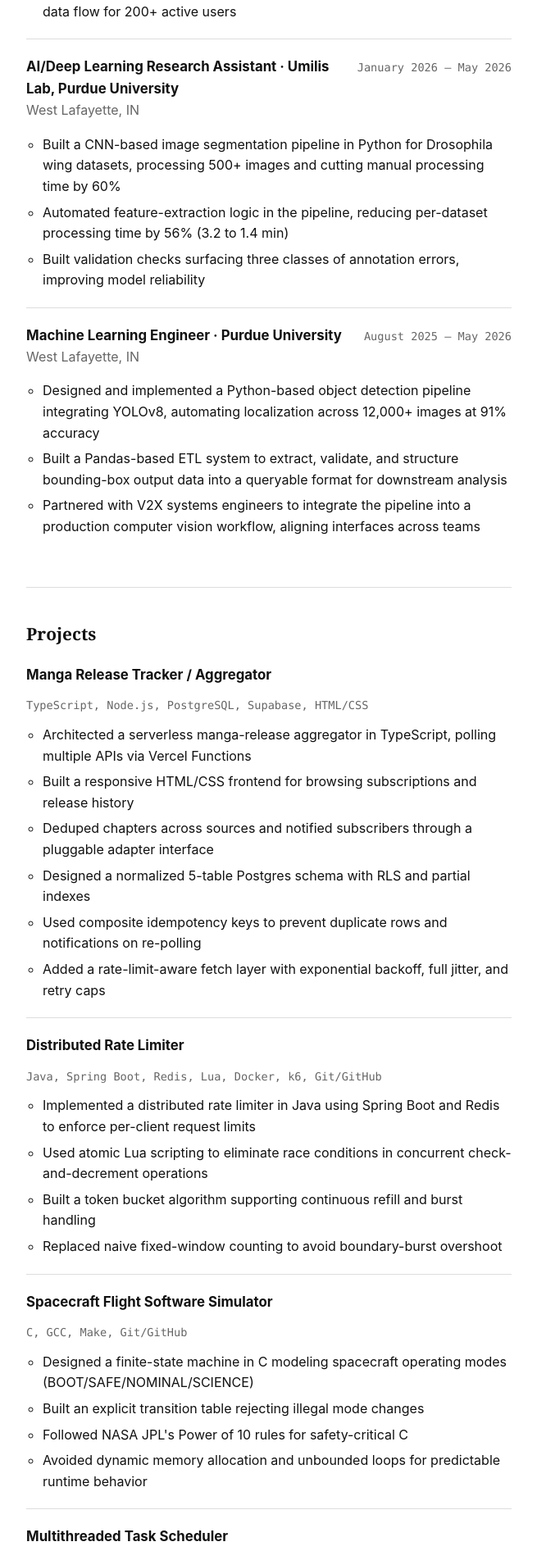
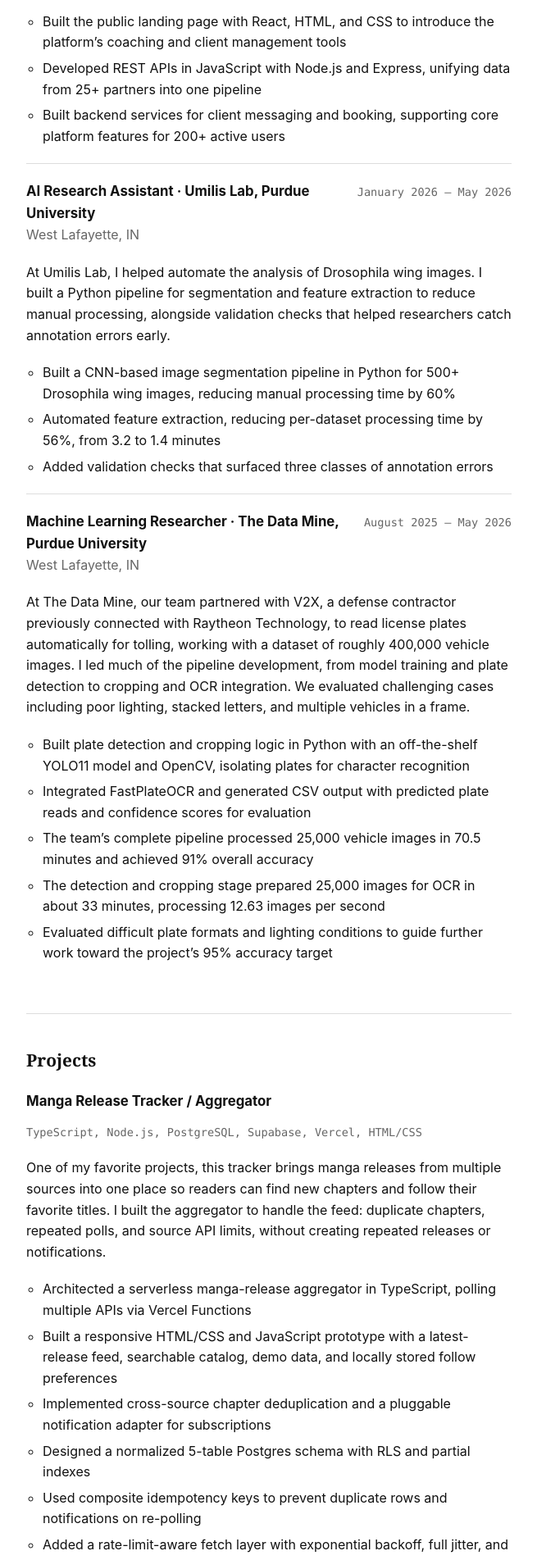
Before and after one commit to harjot3/personal-portfolio, a React (Vite) app: page / in a window 1280 px wide. Shown: the part 893-2796 px from the top of the page at 82% size, without its empty margins (312-967 px from the left). Built offline with nearby package versions, Linux system fonts and the light colour scheme.

Commit message:
Refine portfolio stories, update experiences, switch to light theme

```diff
--- a/src/App.tsx
+++ b/src/App.tsx
@@ -47,6 +47,11 @@ export default function App() {
                   <span className="period">{e.period}</span>
                 </div>
                 <p className="sub">{e.location}</p>
+                <div className="story">
+                  {e.story.map((paragraph) => (
+                    <p key={paragraph}>{paragraph}</p>
+                  ))}
+                </div>
                 <ul className="bullets">
                   {e.bullets.map((b) => (
                     <li key={b}>{b}</li>
@@ -70,6 +75,11 @@ export default function App() {
                   </h3>
                 </div>
                 <p className="tags">{p.stack}</p>
+                <div className="story">
+                  {p.story.map((paragraph) => (
+                    <p key={paragraph}>{paragraph}</p>
+                  ))}
+                </div>
                 <ul className="bullets">
                   {p.bullets.map((b) => (
                     <li key={b}>{b}</li>
--- a/src/content.ts
+++ b/src/content.ts
@@ -15,7 +15,7 @@ export const education = {
   degree: "B.S. in Computer Science — GPA 3.97",
   period: "May 2028",
   coursework:
-    "Discrete Mathematics, Programming in C, Data Structures, Object-Oriented Programming",
+    "Data Structures & Algorithms, Programming in C, Object-Oriented Programming",
 };
 
 export type ExperienceItem = {
@@ -23,6 +23,7 @@ export type ExperienceItem = {
   org: string;
   location: string;
   period: string;
+  story: string[];
   bullets: string[];
 };
 
@@ -32,32 +33,43 @@ export const experience: ExperienceItem[] = [
     org: "SALUS Wellness",
     location: "Atlanta, GA",
     period: "May 2026 – August 2026",
+    story: [
+      "SALUS is an Atlanta-based healthtech startup helping trainers and health professionals spend less time on admin and more time coaching, with a focus on underserved communities. I built the entire public landing page to introduce the platform, and developed backend services connecting client messaging, booking, and other coaching tools.",
+    ],
     bullets: [
-      "Developed full-stack web features using JavaScript, React, HTML, and CSS to deliver client-facing interfaces and responsive UI components",
-      "Engineered RESTful APIs in Node.js/Express to aggregate wellness data from 25+ external partners into a unified pipeline",
-      "Architected API endpoints powering core application features, optimizing data flow for 200+ active users",
+      "Built the public landing page with React, HTML, and CSS to introduce the platform’s coaching and client management tools",
+      "Developed REST APIs in JavaScript with Node.js and Express, unifying data from 25+ partners into one pipeline",
+      "Built backend services for client messaging and booking, supporting core platform features for 200+ active users",
     ],
   },
   {
-    role: "AI/Deep Learning Research Assistant",
+    role: "AI Research Assistant",
     org: "Umilis Lab, Purdue University",
     location: "West Lafayette, IN",
     period: "January 2026 – May 2026",
+    story: [
+      "At Umilis Lab, I helped automate the analysis of Drosophila wing images. I built a Python pipeline for segmentation and feature extraction to reduce manual processing, alongside validation checks that helped researchers catch annotation errors early.",
+    ],
     bullets: [
-      "Built a CNN-based image segmentation pipeline in Python for Drosophila wing datasets, processing 500+ images and cutting manual processing time by 60%",
-      "Automated feature-extraction logic in the pipeline, reducing per-dataset processing time by 56% (3.2 to 1.4 min)",
-      "Built validation checks surfacing three classes of annotation errors, improving model reliability",
+      "Built a CNN-based image segmentation pipeline in Python for 500+ Drosophila wing images, reducing manual processing time by 60%",
+      "Automated feature extraction, reducing per-dataset processing time by 56%, from 3.2 to 1.4 minutes",
+      "Added validation checks that surfaced three classes of annotation errors",
     ],
   },
   {
-    role: "Machine Learning Engineer",
-    org: "Purdue University",
+    role: "Machine Learning Researcher",
+    org: "The Data Mine, Purdue University",
     location: "West Lafayette, IN",
     period: "August 2025 – May 2026",
+    story: [
+      "At The Data Mine, our team partnered with V2X, a defense contractor previously connected with Raytheon Technology, to read license plates automatically for tolling, working with a dataset of roughly 400,000 vehicle images. I led much of the pipeline development, from model training and plate detection to cropping and OCR integration. We evaluated challenging cases including poor lighting, stacked letters, and multiple vehicles in a frame.",
+    ],
     bullets: [
-      "Designed and implemented a Python-based object detection pipeline integrating YOLOv8, automating localization across 12,000+ images at 91% accuracy",
-      "Built a Pandas-based ETL system to extract, validate, and structure bounding-box output data into a queryable format for downstream analysis",
-      "Partnered with V2X systems engineers to integrate the pipeline into a production computer vision workflow, aligning interfaces across teams",
+      "Built plate detection and cropping logic in Python with an off-the-shelf YOLO11 model and OpenCV, isolating plates for character recognition",
+      "Integrated FastPlateOCR and generated CSV output with predicted plate reads and confidence scores for evaluation",
+      "The team’s complete pipeline processed 25,000 vehicle images in 70.5 minutes and achieved 91% overall accuracy",
+      "The detection and cropping stage prepared 25,000 images for OCR in about 33 minutes, processing 12.63 images per second",
+      "Evaluated difficult plate formats and lighting conditions to guide further work toward the project’s 95% accuracy target",
     ],
   },
 ];
@@ -66,18 +78,22 @@ export type Project = {
   title: string;
   stack: string;
   link: string;
+  story: string[];
   bullets: string[];
 };
 
 export const projects: Project[] = [
   {
     title: "Manga Release Tracker / Aggregator",
-    stack: "TypeScript, Node.js, PostgreSQL, Supabase, HTML/CSS",
+    stack: "TypeScript, Node.js, PostgreSQL, Supabase, Vercel, HTML/CSS",
     link: "https://github.com/harjot3/manga-release-tracker",
+    story: [
+      "One of my favorite projects, this tracker brings manga releases from multiple sources into one place so readers can find new chapters and follow their favorite titles. I built the aggregator to handle the feed: duplicate chapters, repeated polls, and source API limits, without creating repeated releases or notifications.",
+    ],
     bullets: [
       "Architected a serverless manga-release aggregator in TypeScript, polling multiple APIs via Vercel Functions",
-      "Built a responsive HTML/CSS frontend for browsing subscriptions and release history",
-      "Deduped chapters across sources and notified subscribers through a pluggable adapter interface",
+      "Built a responsive HTML/CSS and JavaScript prototype with a latest-release feed, searchable catalog, demo data, and locally stored follow preferences",
+      "Implemented cross-source chapter deduplication and a pluggable notification adapter for subscriptions",
       "Designed a normalized 5-table Postgres schema with RLS and partial indexes",
       "Used composite idempotency keys to prevent duplicate rows and notifications on re-polling",
       "Added a rate-limit-aware fetch layer with exponential backoff, full jitter, and retry caps",
@@ -87,6 +103,9 @@ export const projects: Project[] = [
     title: "Distributed Rate Limiter",
     stack: "Java, Spring Boot, Redis, Lua, Docker, k6, Git/GitHub",
     link: "https://github.com/harjot3/distributed-rate-limiter",
+    story: [
+      "When an API runs across multiple instances, they need to agree on how many requests each client can make. I built a rate limiter with shared Redis state and atomic updates to keep concurrent requests within that allowance, while using a token bucket to support short bursts.",
+    ],
     bullets: [
       "Implemented a distributed rate limiter in Java using Spring Boot and Redis to enforce per-client request limits",
       "Used atomic Lua scripting to eliminate race conditions in concurrent check-and-decrement operations",
@@ -95,31 +114,12 @@ export const projects: Project[] = [
     ],
   },
   {
-    title: "Spacecraft Flight Software Simulator",
-    stack: "C, GCC, Make, Git/GitHub",
-    link: "https://github.com/harjot3/spacecraft-flight-software-simulator",
-    bullets: [
-      "Designed a finite-state machine in C modeling spacecraft operating modes (BOOT/SAFE/NOMINAL/SCIENCE)",
-      "Built an explicit transition table rejecting illegal mode changes",
-      "Followed NASA JPL's Power of 10 rules for safety-critical C",
-      "Avoided dynamic memory allocation and unbounded loops for predictable runtime behavior",
+    title: "Telemetry & Command System",
+    stack: "C, POSIX Sockets, pthreads, UDP, Make, Python, GitHub Actions",
+    link: "https://github.com/harjot3/telemetry-command-system",
+    story: [
+      "I built a local C simulation of a vehicle and ground station exchanging commands and telemetry. The focus was how the vehicle responds when communication goes wrong: validating incoming messages, coordinating worker threads, and returning the throttle to zero when commands stop arriving.",
     ],
-  },
-  {
-    title: "Multithreaded Task Scheduler",
-    stack: "C++17, C++ Standard Library, CMake, CTest",
-    link: "https://github.com/harjot3/multithreaded-task-scheduler",
-    bullets: [
-      "Built a C++17 thread pool that runs tasks across a fixed set of worker threads with no external dependencies",
-      "Implemented a mutex-protected priority queue with high, normal, and low priorities and FIFO ordering within each priority",
-      "Used condition variables to coordinate workers and std::future to return task results and propagate exceptions",
-      "Added graceful shutdown that drains accepted work and joins all workers, with tests for results, exceptions, ordering, concurrency, and shutdown",
-    ],
-  },
-  {
-    title: "Telemetry & Command System",
-    stack: "C, POSIX Sockets, pthreads, Make, Python, GitHub Actions",
-    link: "https://github.com/harjot3/telemetry-command-system",
     bullets: [
       "Built a local vehicle and ground-station simulation exchanging binary UDP commands and telemetry through POSIX sockets",
       "Coordinated worker threads with bounded ring-buffer queues, mutexes, and condition variables for command processing and telemetry delivery",
@@ -134,5 +134,5 @@ export const skills: { label: string; items: string }[] = [
   { label: "Languages", items: "Java, Python, C/C++, TypeScript, JavaScript, SQL (Postgres), HTML/CSS" },
   { label: "Frameworks", items: "React, Node.js, Express, Spring Boot, Flask, JUnit" },
   { label: "Developer Tools", items: "Git, Docker, GCC, Make, Vercel, Supabase, Redis, k6, Visual Studio" },
-  { label: "Libraries", items: "pandas, NumPy, Matplotlib, YOLOv8" },
+  { label: "Libraries", items: "pandas, NumPy, Matplotlib, YOLO11, OpenCV, FastPlateOCR" },
 ];
--- a/src/index.css
+++ b/src/index.css
@@ -1,4 +1,5 @@
 :root {
+  color-scheme: light;
   --bg: #ffffff;
   --fg: #111111;
   --muted: #666666;
@@ -6,15 +7,6 @@
   --serif: Georgia, "Times New Roman", serif;
   --sans: -apple-system, BlinkMacSystemFont, "Segoe UI", Roboto, sans-serif;
   --mono: ui-monospace, "SF Mono", Menlo, monospace;
-}
-
-@media (prefers-color-scheme: dark) {
-  :root {
-    --bg: #111111;
-    --fg: #f2f2f2;
-    --muted: #999999;
-    --line: #333333;
-  }
 }
 
 * {
@@ -162,6 +154,18 @@ section h2 {
   padding-left: 20px;
 }
 
+.story {
+  margin: 20px 0;
+}
+
+.story p {
+  margin: 0 0 12px;
+}
+
+.story p:last-child {
+  margin-bottom: 0;
+}
+
 .bullets li {
   padding: 0;
   border: none;
```
